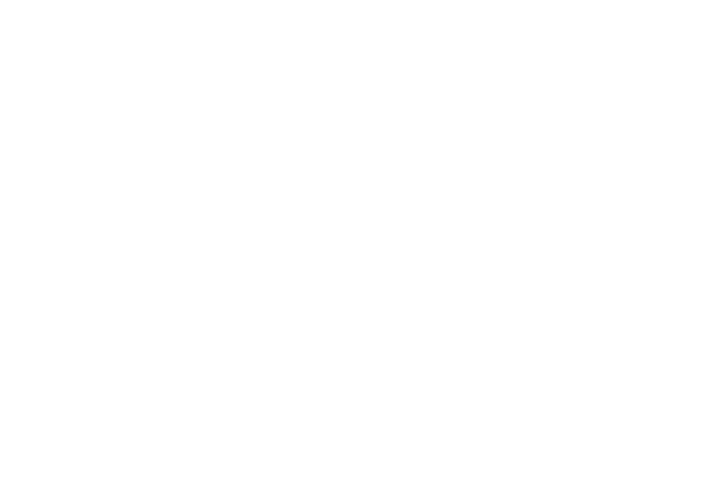
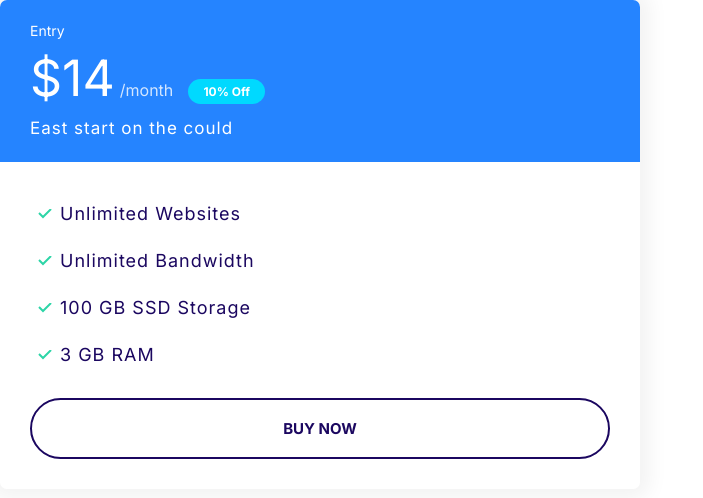
Before and after one commit to JinhuiWeng/FirstCoolWebsite, a plain HTML site: page index.html in a window 1280 px wide. Shown: the whole page, without its empty margins (0-703 px from the left). Drawn offline with Linux system fonts and the light colour scheme.

Commit message:
Defined cards and plans

```diff
--- a/CSS/styles.css
+++ b/CSS/styles.css
@@ -114,6 +114,7 @@ a {
 
 .badge--small {
   font-size: 1.6rem;
+  padding: 0.5rem 1.5rem;
 }
 
 @media screen and (min-width: 1024px) {
@@ -275,3 +276,78 @@ a {
     font-size: 1.5rem;
   }
 }
+
+/* Cards */
+.card {
+  border-radius: 7px;
+  box-shadow: 0 0 20px 10px #f3f3f3;
+  /* Show radius when size is bigger than card itself  */
+  overflow: hidden;
+}
+.card__header,
+.card__body {
+  padding: 2rem 3rem;
+}
+
+.card--primary .card__header {
+  background: var(--color-primary);
+  color: #fff;
+}
+.card--secondary .card__header {
+  background: var(--color-secondary);
+  color: #fff;
+}
+
+.card--secondary .badge--secondary {
+  background: #02cdf1;
+}
+
+/* Plans */
+
+.plan__name {
+  color: #fff;
+  margin: 0;
+  font-weight: 500;
+  font-size: 2.4rem;
+}
+
+.plan__price {
+  font-size: 6rem;
+}
+
+.plan__billing-cycle {
+  font-size: 2.4rem;
+  font-weight: 300;
+  opacity: 0.8;
+  margin-right: 1rem;
+}
+
+.plan__description {
+  font-size: 2rem;
+  font-weight: 300;
+  letter-spacing: 1px;
+  display: block;
+}
+
+.plan .list__item {
+  margin-bottom: 2rem;
+  letter-spacing: 1px;
+}
+
+@media screen and (min-width: 1024px) {
+  .plan__name {
+    font-size: 1.4rem;
+  }
+
+  .plan__price {
+    font-size: 5rem;
+  }
+
+  .plan__billing-cycle {
+    font-size: 1.6rem;
+  }
+
+  .plan__description {
+    font-size: 1.7rem;
+  }
+}
--- a/index.html
+++ b/index.html
@@ -15,6 +15,28 @@
     <link rel="stylesheet" href="CSS/styles.css" />
   </head>
   <body>
+    <div style="width: 50%">
+      <div class="plan">
+        <div class="card card--primary">
+          <header class="card__header">
+            <h3 class="plan__name">Entry</h3>
+            <span class="plan__price">$14</span>
+            <span class="plan__billing-cycle">/month</span>
+            <span class="badge badge--secondary badge--small">10% Off</span>
+            <span class="plan__description">East start on the could</span>
+          </header>
 
+          <div class="card__body">
+            <ul class="list list--tick">
+              <li class="list__item">Unlimited Websites</li>
+              <li class="list__item">Unlimited Bandwidth</li>
+              <li class="list__item">100 GB SSD Storage</li>
+              <li class="list__item">3 GB RAM</li>
+            </ul>
+            <button class="btn btn--outline btn--block">Buy Now</button>
+          </div>
+        </div>
+      </div>
+    </div>
   </body>
 </html>
```
Also changed, not shown: components/cards.html (added, +9 -0 lines), components/plans.html (added, +21 -0 lines).
